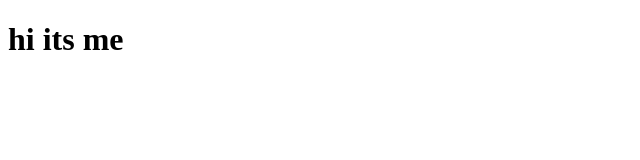
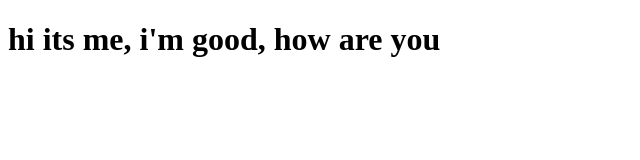
Before and after one commit to Ankit-Gl03/coursera-test, a plain HTML site: page site/index.html in a window 1280 px wide. Shown: the whole page, without its empty margins (0-640 px from the left). Drawn offline with Linux system fonts and the light colour scheme.

```diff
--- a/site/index.html
+++ b/site/index.html
@@ -4,6 +4,6 @@
 	<title>hello there</title>
 </head>
 <body>
-<h1>hi its me</h1>
+<h1>hi its me, i'm good, how are you</h1>
 </body>
 </html>
```
